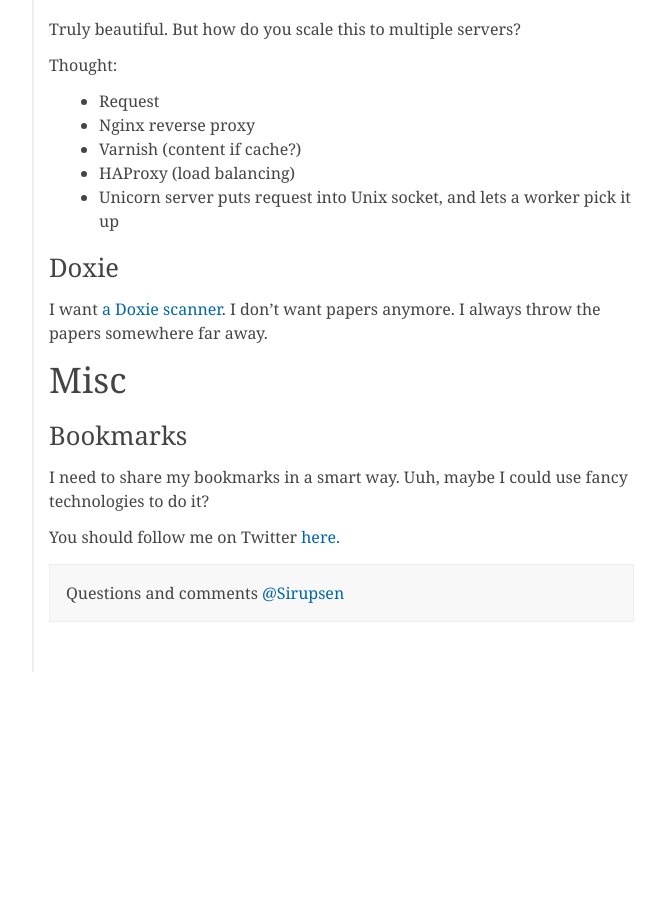
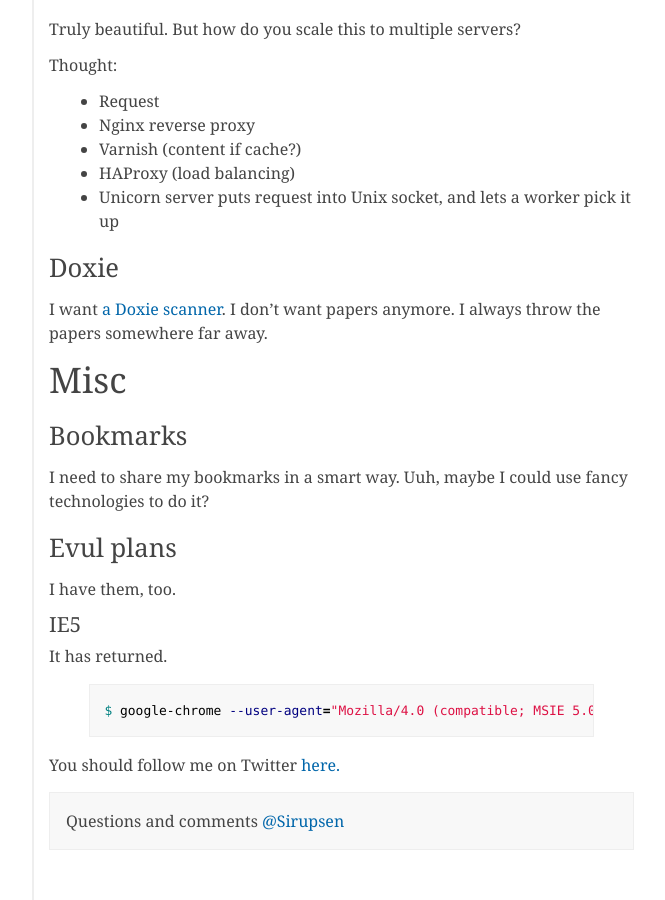
Before and after one commit to igor47/blog, a Jekyll site: the page built from todo.markdown, in a window 1280 px wide and 900 px high, scrolled down 1230 px. Shown: the whole window, without its empty margins (218-883 px from the left). Built offline with Jekyll 4.4.1, drawn with Linux system fonts in a browser that asks for light colours; Markdown is read by kramdown in place of the engine named in the settings; comment, search, counter and statistics services are not loaded; before the commit the page ends 1902 px from its top, so only the background shows below that.

Commit message:
IE5, I'm evul

```diff
--- a/todo.markdown
+++ b/todo.markdown
@@ -68,3 +68,15 @@ I want [a Doxie scanner](http://getdoxie.com/). I don't want papers anymore. I a
 ## Bookmarks
 
 I need to share my bookmarks in a smart way. Uuh, maybe I could use fancy technologies to do it?
+
+## Evul plans
+
+I have them, too.
+
+### IE5
+
+It has returned.
+
+{% highlight bash %}
+$ google-chrome --user-agent="Mozilla/4.0 (compatible; MSIE 5.0; Windows NT;)"
+{% endhighlight %}
```
